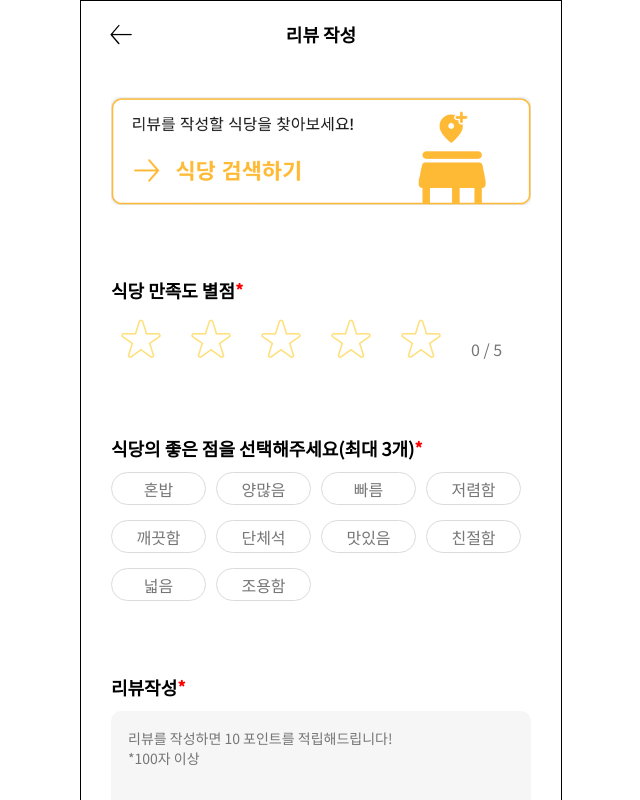
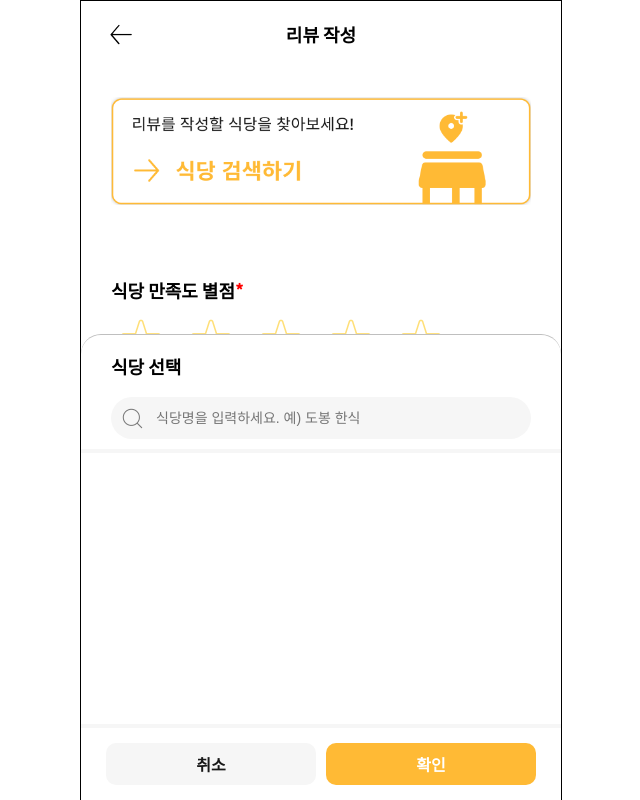
Before and after one commit to sieun1002/BapZip-Frontend, a React (Create React App) app: page /WriteReview in a window 1280 px wide. Both pictures are taken after a click on the picture 640 px from the left and 151 px from the top of the page. Shown: the top 800 px of the page, without its empty margins (319-959 px from the left). Built offline with nearby package versions, Linux system fonts and the light colour scheme.

Commit message:
WriteReview#6 searchStore 구현

```diff
--- a/src/components/WriteReview/SearchStore.jsx
+++ b/src/components/WriteReview/SearchStore.jsx
@@ -1,11 +1,36 @@
-import React from 'react'
+import React, { useState } from 'react'
 import scrSearchBtn from '../../images/WriteReview/storeSearchBtn.png'
-
+import scrSearchIcon from '../../images/WriteReview/searchIcon.png'
+import scrUnknownIcon from '../../images/WriteReview/unknownIcon.png'
 export default function SearchStore() {
+  const [modalState,setModal] = useState(false);
+  const [input,setInput] = useState("");
   return (
     <div className='searchStore-WriteReview'>
         <div className='beforeSearch-SearchStore'>
-            <img src={scrSearchBtn} alt="검색 버튼"/>
+            <img src={scrSearchBtn} alt="검색 버튼" onClick={()=>setModal(true)}/>
+        </div>
+        <div className='searchModal-SearchStore' style={modalState?{display:'block'}:{display:'none'}}>
+          <div className='txt-SearchModal'>
+            <p className='title-SearchModal'>식당 선택</p>
+            <div className='search-SearchModal'>
+              <img src={scrSearchIcon} alt="찾기 아이콘" style={{width:'23px', height:'23px'}}/>
+              <input className='input-SearchModal' type="text" placeholder='식당명을 입력하세요. 예) 도봉 한식'
+              maxLength='15' onChange={(e)=>setInput(e.target.value)}/>
+            </div>
+          </div>
+          <div className='unknownStore-SearchModal' style={input.length?{display:'flex'}:{display:'none'}}>
+            <img src={scrUnknownIcon} alt="아이콘" style={{width:'90px', height:'90px'}}/>
+            <div className='info-unknownStore'>
+              <p style={{color:'#FFBA35'}}>`{input}` </p>
+              <p style={{color:'#767676'}}>에 대한 결과가 없습니다.</p>
+            </div>
+            <p className='txt-unknownStore'>비슷한 다른 검색어를 입력해보세요.</p>
+          </div>
+          <div className='btn-SearchModal'>
+            <button className='closeBtn-SearchModal' onClick={()=>setModal(false)}>취소</button>
+            <button type='submit' className='submitBtn-SearchModal' onClick={()=>setModal(false)}>확인</button>
+          </div>
         </div>
     </div>
   )
--- a/src/index.css
+++ b/src/index.css
@@ -275,6 +275,94 @@ p{
     }
   }
 }
+.searchModal-SearchStore{
+  position: fixed;
+  bottom: 0;
+  width: 480px;
+  height: 465px;
+  background-color: #FFFFFF;
+  border-top: 1px solid;
+  border-color: #00000040;
+  border-radius: 20px;
+  text-align: left;
+  .title-SearchModal{
+    font-weight: 600;
+    font-size: 18px;
+  }
+}
+.txt-SearchModal{
+  padding-left: 30px;
+  padding-bottom: 10px;
+  border-bottom: 4px solid #f6f6f6;
+}
+.search-SearchModal{
+  display: flex;
+  flex-direction: row;
+  width: 420px;
+  height: 42px;
+  border-radius: 40px;
+  background-color: #f6f6f6;
+  img{
+    margin: 10px
+  }
+}
+.input-SearchModal{
+  width: 350px;
+  height: 19px;
+  font-size: 14px;
+  font-weight: 500;
+  color: #767676;
+  border: none;
+  outline: none;
+  background-color: #f6f6f6;
+  margin-top: 10px;
+  margin-bottom: 10px;
+}
+.unknownStore-SearchModal{
+  margin-top: 50px;
+  flex-direction: column;
+  align-items: center;
+  .info-unknownStore{
+    margin: 0;
+    display: flex;
+    font-weight: 600;
+    font-size: 18px;
+    height: 25px;
+  }
+  .txt-unknownStore{
+    margin-top: 25px;
+    font-weight: 500;
+    font-size: 14px;
+    color: #c0c0c0;
+  }
+}
+.btn-SearchModal{
+  position: fixed;
+  bottom: 0;
+  width: 450px;
+  height: 42px;
+  padding: 15px;
+  border-top: 4px solid #f6f6f6;
+  button{
+    width: 210px;
+    height: 42px;
+    border-radius: 10px;
+    font-family: 'Noto Sans KR', sans-serif;
+    font-size: 16px;
+    font-weight: 600;
+    border: none;
+    outline: none;
+    margin-left: 10px;
+  }
+}
+.closeBtn-SearchModal{
+  background-color: #f6f6f6;
+  color: #191919;
+}
+.submitBtn-SearchModal{
+  background-color: #FFBA35;
+  color: #FFFFFF;
+}
 /* StarRating */
 .starRating-WriteReview{
   margin-top: 50px;
@@ -329,6 +417,7 @@ p{
   button{
     height: 33px;
     border-radius: 40px;
+    outline: none;
     font-family: 'Noto Sans KR', sans-serif;
     font-size: 16px;
     font-weight: 500;
@@ -413,3 +502,24 @@ p{
   }
 
 }
+/* SubmitBtn */
+.btn-writeReview{
+  margin-top: 100px;
+  button{
+    width: 420px;
+    height: 55px;
+    border-radius: 10px;
+    font-family: 'Noto Sans KR', sans-serif;
+    font-weight: 700;
+    font-size: 18px;
+    color: #FFFFFF;
+    border: none;
+    outline: none;
+  }
+  .submitBtn-writeReview{
+    background-color: #ededed;
+  }
+  .submitBtnActive-writeReview{
+    background-color: #ffba35;
+  }
+}
--- a/src/pages/WriteReview.jsx
+++ b/src/pages/WriteReview.jsx
@@ -15,6 +15,9 @@ export default function WriteReview() {
         <SelectBenefit />
         <WriteTxt />
         <UploadImg />
+        <div className='btn-writeReview'>
+          <button className='submitBtn-writeReview' type="submit">등록하기</button>
+        </div>
     </div>
   )
 }
```
Also changed, not shown: src/images/WriteReview/searchIcon.png (added), src/images/WriteReview/unknownIcon.png (added).
